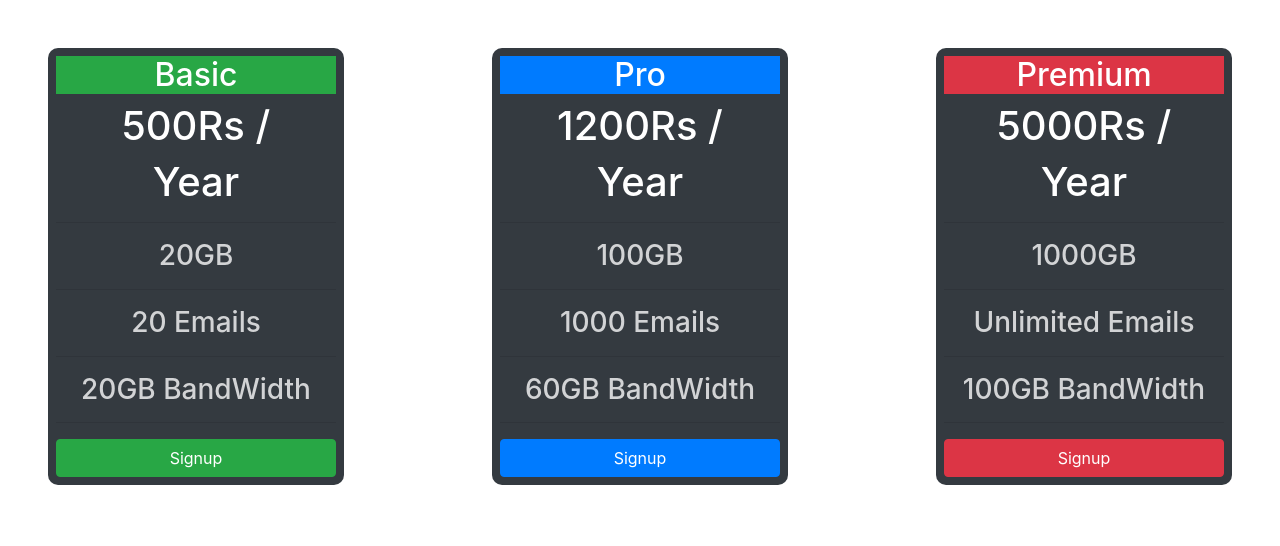
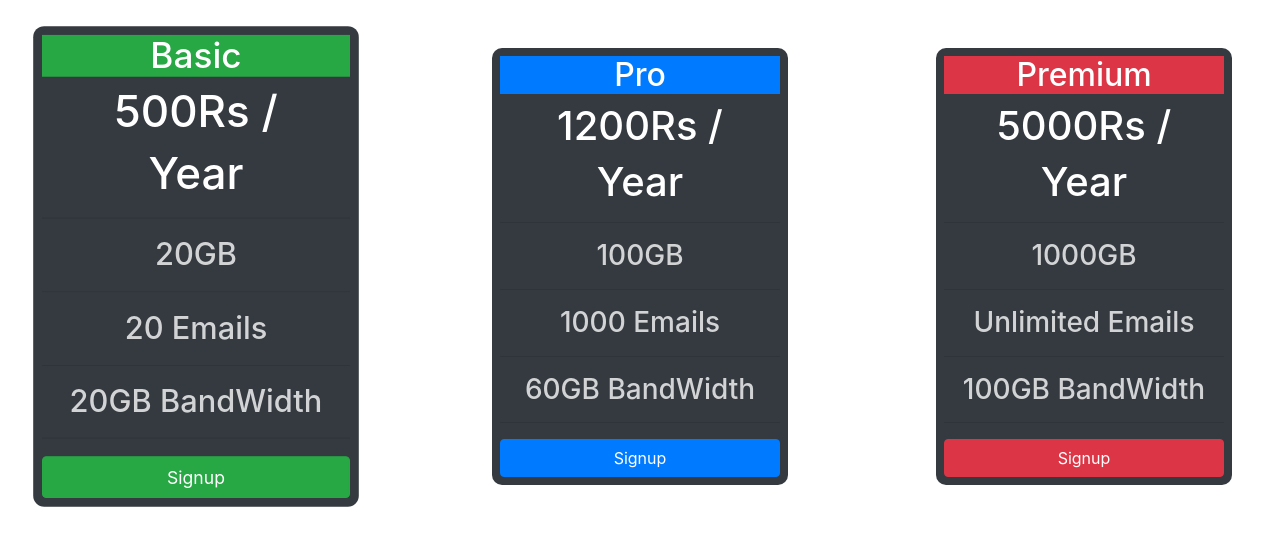
Before and after one commit to VenkateshGopa/classtask289, a plain HTML site: page index.html in a window 1280 px wide. In both pictures the pointer is over the element 196 px from the left and 266 px from the top of the page. Drawn offline with Linux system fonts and the light colour scheme.

Commit message:
Update style.css

```diff
--- a/style.css
+++ b/style.css
@@ -5,3 +5,6 @@
 h3{
     color: rgba(255, 255, 255, 0.781);
 }
+.col-12:hover{
+    transform: scale(1.1);
+}
```
